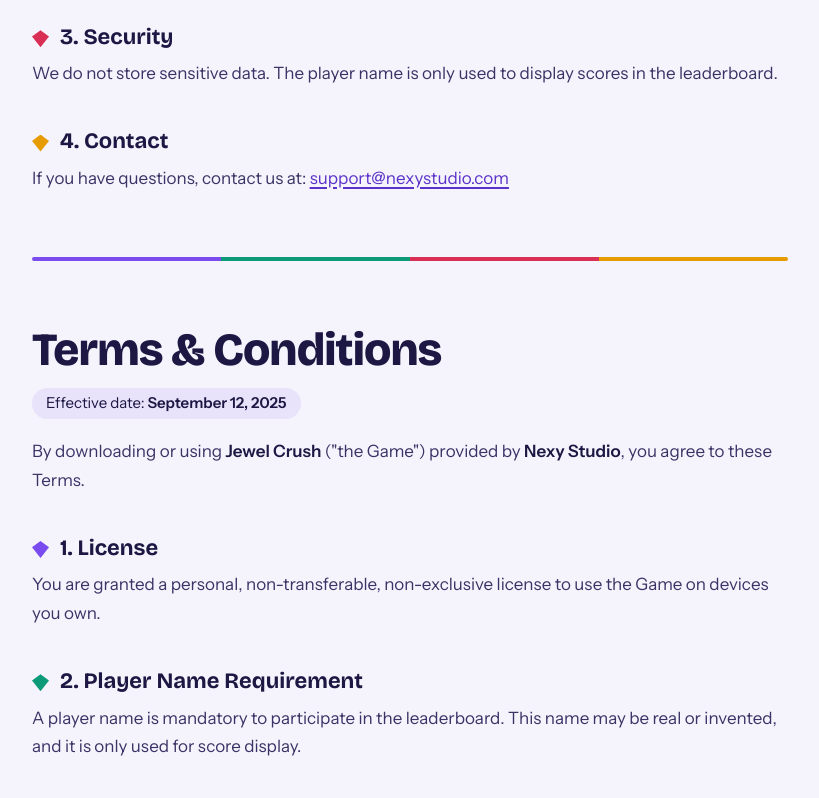
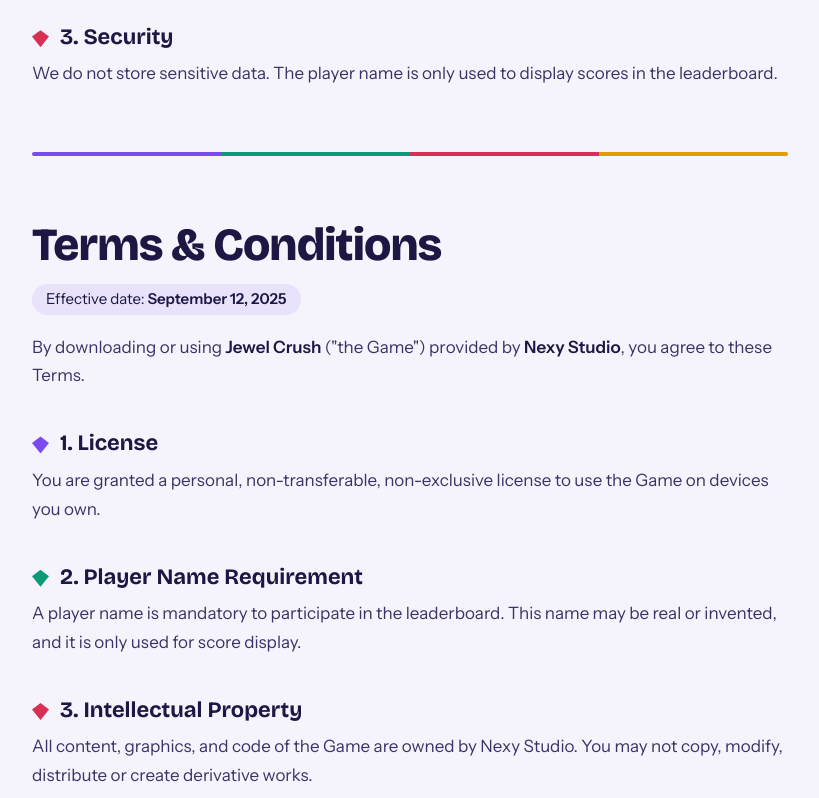
Before and after one commit to nexystudio/ns, a plain HTML site: page jewel-crush-privacy/index.html in a window 1280 px wide. Shown: the part 1500-2298 px from the top of the page, without its empty margins (388-1207 px from the left). Drawn offline with nearby package versions, Linux system fonts and the light colour scheme.

Commit message:
Add files via upload

```diff
--- a/jewel-crush-privacy/index.html
+++ b/jewel-crush-privacy/index.html
@@ -246,9 +246,6 @@
 
           <h3 class="mt-4 font-semibold">3. Security</h3>
           <p>We do not store sensitive data. The player name is only used to display scores in the leaderboard.</p>
-
-          <h3 class="mt-4 font-semibold">4. Contact</h3>
-          <p>If you have questions, contact us at: <a href="mailto:support@nexystudio.com">support@nexystudio.com</a></p>
         `,
 
         terms_title: '<h2 class="text-2xl font-bold text-slate-100">Terms & Conditions</h2>',
@@ -285,7 +282,7 @@
           <p>We may update these Terms at any time. Continued use of the Game after changes constitutes acceptance.</p>
 
           <h3 class="mt-4 font-semibold">9. Contact</h3>
-          <p>Email: <a href="mailto:support@nexystudio.com">support@nexystudio.com</a></p>
+          <p>If you have questions, contact us at: <a href="mailto:support@nexystudio.com">support@nexystudio.com</a></p>
         `,
 
         footer: '© Nexy Studio — Jewel Crush'
@@ -321,9 +318,6 @@
 
           <h3 class="mt-4 font-semibold">3. Seguridad</h3>
           <p>No almacenamos datos sensibles. El nombre de jugador solo se usa para mostrar puntuaciones en la tabla de clasificación.</p>
-
-          <h3 class="mt-4 font-semibold">4. Contacto</h3>
-          <p>Si tiene dudas, escríbanos a: <a href="mailto:support@nexystudio.com">support@nexystudio.com</a></p>
         `,
 
         terms_title: '<h2 class="text-2xl font-bold text-slate-100">Términos y Condiciones</h2>',
@@ -360,7 +354,7 @@
           <p>Podemos actualizar estos Términos en cualquier momento. El uso continuado del Juego implica aceptación de los cambios.</p>
 
           <h3 class="mt-4 font-semibold">9. Contacto</h3>
-          <p>Correo: <a href="mailto:support@nexystudio.com">support@nexystudio.com</a></p>
+          <p>Si tiene dudas, escríbanos a: <a href="mailto:support@nexystudio.com">support@nexystudio.com</a></p>
         `,
 
         footer: '© Nexy Studio — Jewel Crush'
```
